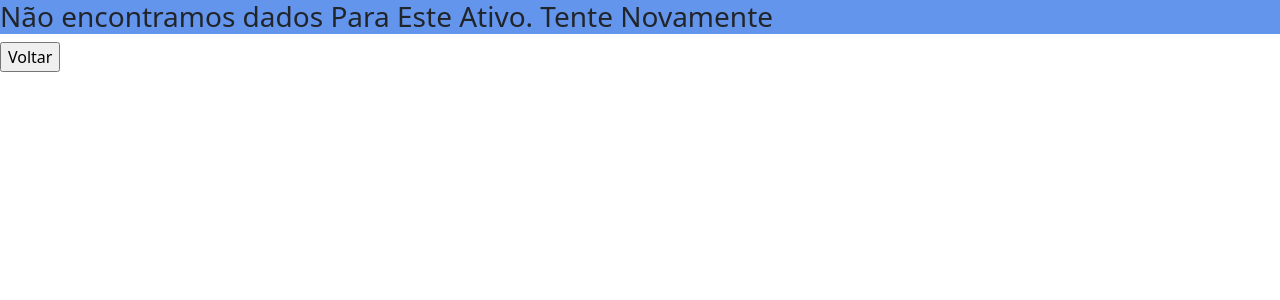
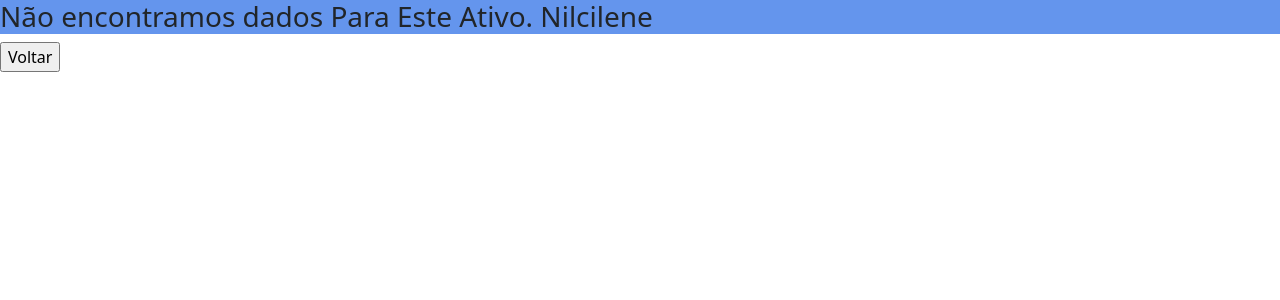
Before and after one commit to vanderson05/AnaliseFinanceira, a Django app: template SiteAnaliseAcoes/template/empty.html in a window 1280 px wide. Shown: the top 300 px of the page. Run offline with Django 3.2, Linux system fonts and the light colour scheme; the template is opened without the code that fills it, so the values that code supplies are empty; parts of the project's set-up code (start-up, migrations or seed data) failed here and were passed over; some libraries are stand-ins or nearby versions.

Commit message:
Trabalho Nilcilene

```diff
--- a/SiteAnaliseAcoes/template/empty.html
+++ b/SiteAnaliseAcoes/template/empty.html
@@ -4,7 +4,7 @@
 
     {% block content %}
     <body>
-    <h3>Não encontramos dados Para Este Ativo. Tente Novamente</h3>
+    <h3>Não encontramos dados Para Este Ativo. Nilcilene</h3>
 
     <input type="button" value="Voltar" onClick="history.go(-1)">
     </body>
```
